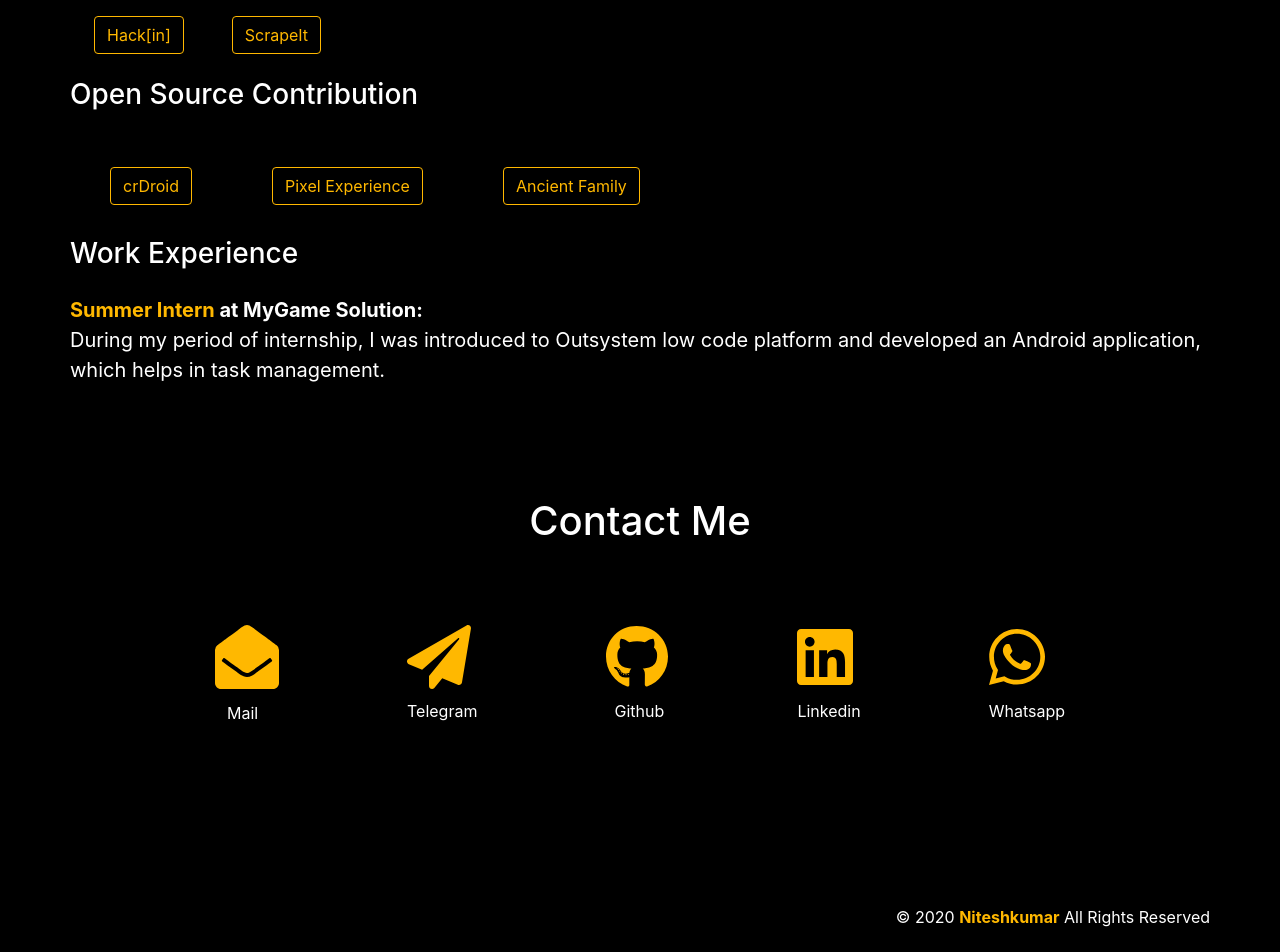
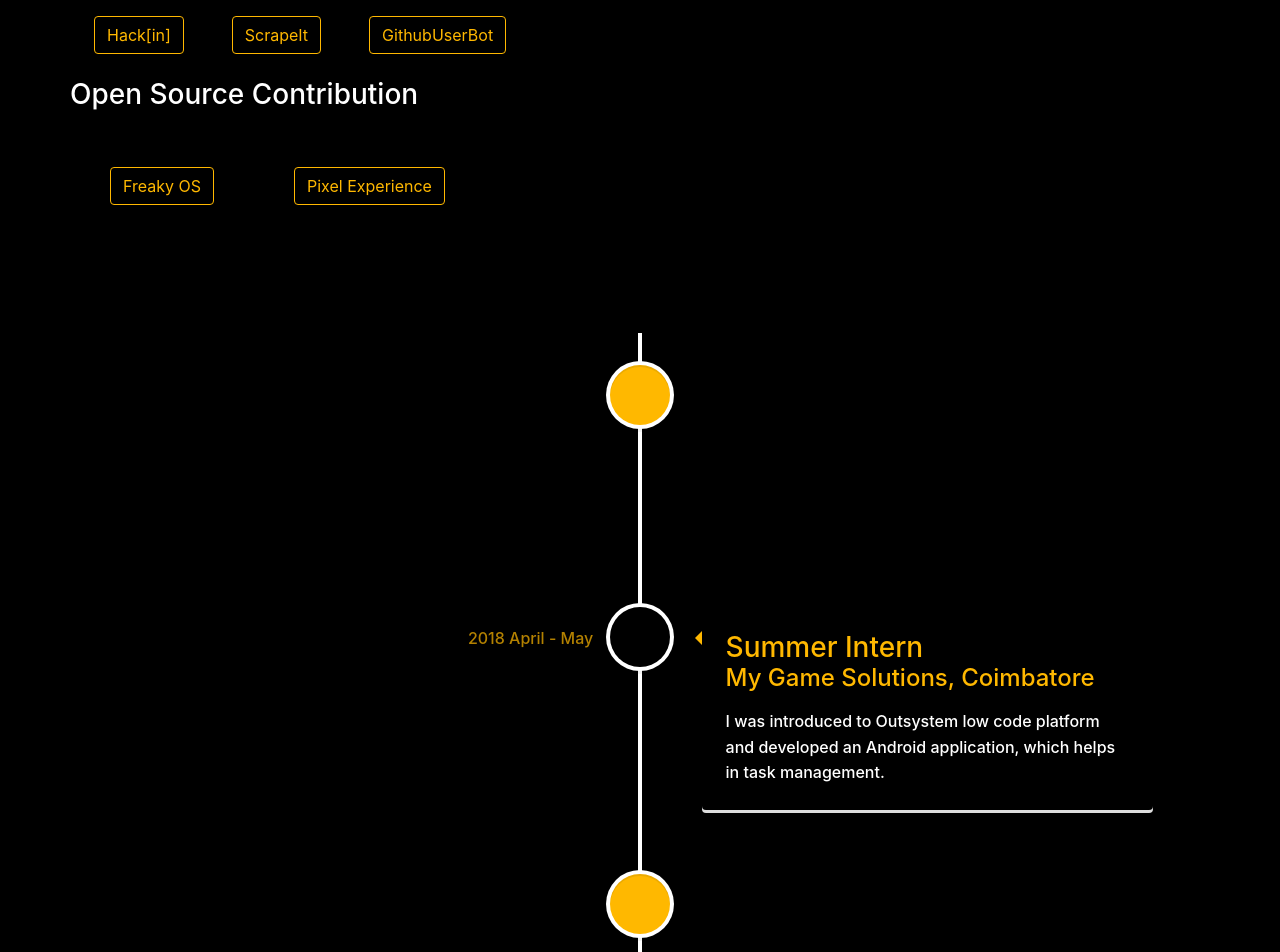
Before and after one commit to niteshkumar2000/portfolio, a React (Create React App) app: page / in a window 1280 px wide. Shown: the part 1460-2412 px from the top of the page. Built offline with nearby package versions, Linux system fonts and the light colour scheme.

Commit message:
Portfolio: Redesign Work Timeline & Update projects
Signed-off-by: Niteshkumar <nitesh156200@gmail.com>

```diff
--- a/src/App.js
+++ b/src/App.js
@@ -19,6 +19,11 @@ import { FontAwesomeIcon } from "@fortawesome/react-fontawesome";
 import { faEnvelopeOpen, faPaperPlane } from "@fortawesome/free-solid-svg-icons";
 import { faGithub, faLinkedin, faWhatsapp } from "@fortawesome/free-brands-svg-icons";
 import { isMobile } from "react-device-detect";
+import {
+  VerticalTimeline,
+  VerticalTimelineElement,
+} from "react-vertical-timeline-component";
+import "react-vertical-timeline-component/style.min.css";
 
 const Home = () => {
   return (
@@ -46,6 +51,9 @@ const NavBar = () => {
         </NavItem>
         <NavItem>
           <NavLink href="#projects">Projects</NavLink>
+        </NavItem>
+        <NavItem>
+          <NavLink href="#work">Work</NavLink>
         </NavItem>
         <NavItem>
           <NavLink href="#contact">Contact</NavLink>
@@ -370,6 +378,41 @@ const ProjectAppCenter = () => {
   );
 };
 
+
+const GitUserBot = () => {
+  const [modal, setModal] = useState(false);
+
+  const toggle = () => setModal(!modal);
+
+  return (
+    <div>
+      <Button outline color="primary" onClick={toggle}>
+        GithubUserBot
+      </Button>
+      <Modal isOpen={modal} toggle={toggle}>
+        <ModalHeader toggle={toggle}>AppCenter</ModalHeader>
+        <ModalBody>
+          A telegram bot which gives Github user information which can be deployed on server :)
+        </ModalBody>
+        <ModalFooter>
+          <NavLink
+            href="https://github.com/niteshkumar2000/GithubUser"
+            target="_blank"
+            rel="noopener noreferrer"
+          >
+            <Button color="primary" onClick={toggle}>
+              View
+            </Button>
+          </NavLink>{" "}
+          <Button color="danger" onClick={toggle}>
+            Cancel
+          </Button>
+        </ModalFooter>
+      </Modal>
+    </div>
+  );
+}
+
 const AcademicProjects = () => {
   return (
     <React.Fragment>
@@ -398,6 +441,9 @@ const NonAcademicProjects = () => {
         <NavItem className="p-2">
           <ProjectScrapeIt />
         </NavItem>
+        <NavItem className="p-2">
+          <GitUserBot />
+        </NavItem>
       </Nav>
     </React.Fragment>
   );
@@ -409,12 +455,12 @@ const Contribution = () => {
       <Nav pills className="d-flex">
         <NavItem className="p-2">
           <NavLink
-            href="https://stats.crDroid.net/twolip"
+            href="https://github.com/FreakyOS"
             target="_blank"
             rel="noopener noreferrer"
           >
             <Button outline color="primary">
-              crDroid
+              Freaky OS
             </Button>
           </NavLink>
         </NavItem>
@@ -429,17 +475,6 @@ const Contribution = () => {
             </Button>
           </NavLink>
         </NavItem>
-        <NavItem className="p-2">
-          <NavLink
-            href="https://github.com/ancient-devices"
-            target="_blank"
-            rel="noopener noreferrer"
-          >
-            <Button outline color="primary">
-              Ancient Family
-            </Button>
-          </NavLink>
-        </NavItem>
       </Nav>
     </React.Fragment>
   );
@@ -448,16 +483,55 @@ const Contribution = () => {
 const WorkExperience = () => {
   return (
     <React.Fragment>
-      <h3>Work Experience</h3>
-      <p style={{fontSize:"20px"}}>
-        <b><span className="text-primary">Summer Intern</span> at MyGame Solution:</b><br />
-        During my period of internship, I was introduced to Outsystem low
-        code platform and developed an Android application, which helps in task
-        management.
-      </p>
+      <VerticalTimeline>
+        <VerticalTimelineElement
+          className="vertical-timeline-element--work"
+          date="2020 May - Present"
+          contentStyle={{ background: "black", color: "#fff" }}
+          contentArrowStyle={{ borderRight: "7px solid  #fff" }}
+          iconStyle={{ background: "#ffb800" }}
+        >
+          <h3 className="vertical-timeline-element-title">Student Intern</h3>
+          <h4 className="vertical-timeline-element-subtitle">KLA, Chennai</h4>
+          <p style={{color:"#ffb800"}}>
+            Advanced Diagonostics & performance models using Machine Learning techniques.
+          </p>
+        </VerticalTimelineElement>
+        <VerticalTimelineElement
+          className="vertical-timeline-element--work"
+          contentStyle={{ background: "black", color: "#ffb800" }}
+          contentArrowStyle={{ borderRight: "7px solid  #ffb800" }}
+          date="2018 April - May"
+          iconStyle={{ background: "black" }}
+        >
+          <h3 className="vertical-timeline-element-title">Summer Intern</h3>
+          <h4 className="vertical-timeline-element-subtitle">
+            My Game Solutions, Coimbatore
+          </h4>
+          <p style={{color: "#fff"}}>
+            I was introduced to Outsystem low
+            code platform and developed an Android application, which helps in
+            task management.
+          </p>
+        </VerticalTimelineElement>
+        <VerticalTimelineElement
+          className="vertical-timeline-element--work"
+          date="2017 June - Present"
+          contentStyle={{ background: "black", color: "#fff" }}
+          contentArrowStyle={{ borderRight: "7px solid  #fff" }}
+          iconStyle={{ background: "#ffb800" }}
+        >
+          <h3 className="vertical-timeline-element-title">College</h3>
+          <h4 className="vertical-timeline-element-subtitle">PSG Tech, Coimbatore</h4>
+          <p style={{color:"#ffb800"}}>
+            MSc.Sofware Systems (5 year intergrated course)
+          </p>
+        </VerticalTimelineElement>
+      </VerticalTimeline>
     </React.Fragment>
   );
 }
+
 function App() {
   if(isMobile){
       return (
@@ -552,7 +626,7 @@ function App() {
         <Row className="d-flex justify-content-start">
           <Contribution />
         </Row>
-        <Row className="d-flex justify-content-start">
+        <Row className="d-flex justify-content-start pt-5" id="work">
           <WorkExperience />
         </Row>
         <Row className="d-flex justify-content-center pt-5" id="contact">
```
Also changed, not shown: package.json (+14 -12 lines), .travis.yml, 1 other file (tests, documents, lock files or other folders).
